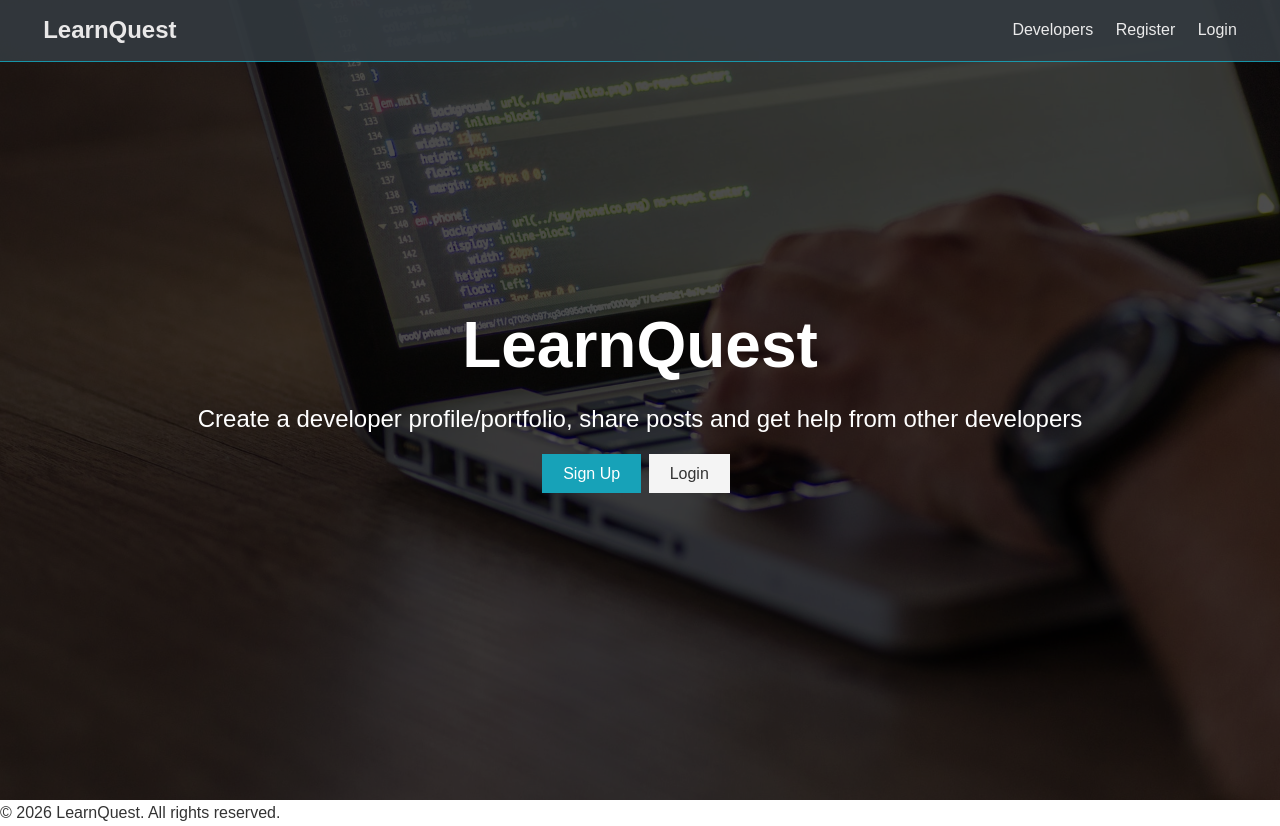
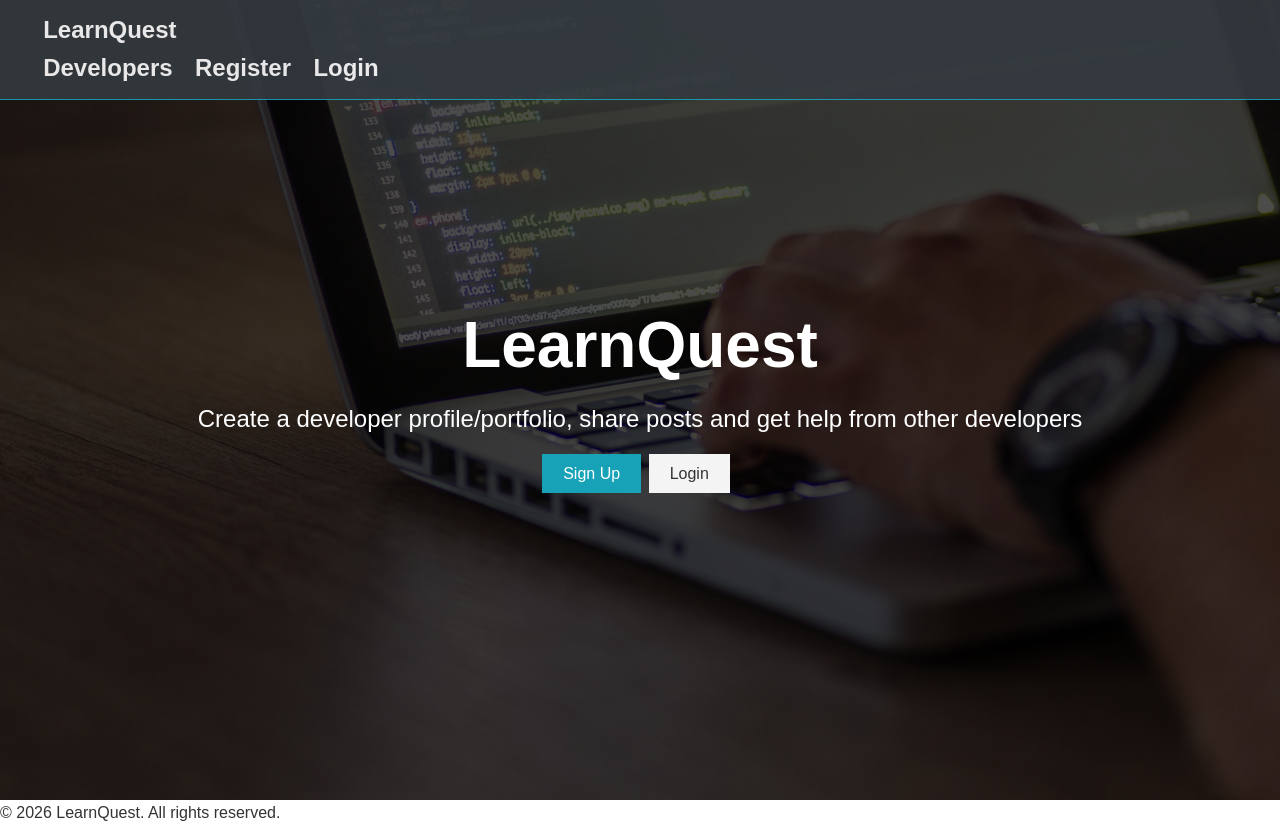
Before and after one commit to abhinandanchivate/IBM-react-feb-2026, a React (Vite) app in the folder client/: page / in a window 1280 px wide. Built offline with nearby package versions, Linux system fonts and the light colour scheme.

Commit message:
updated one .

```diff
--- a/client/src/auth/redux/slices/index.js
+++ b/client/src/auth/redux/slices/index.js
@@ -7,16 +7,26 @@ import {
 const authState = {
   isAuthenticated: false,
   user: null,
-  token: null,
+  token: localStorage.getItem("token"),
   status: "",
-  loading: false,
+  loading: true,
   error: null,
 };
 
 const authSlice = createSlice({
   name: "auth",
   initialState: authState,
-  reducers: {},
+  reducers: {
+    logout: (state) => {
+      state.isAuthenticated = false;
+      state.error = null;
+      state.token = null;
+      localStorage.removeItem("token");
+      state.status = "";
+      state.loading = false;
+      state.user = null;
+    },
+  },
   // reducers: to handle only sync actions where we can have direct manipulation of the state
   // logout : isAuthenticated : false --> direct manipulation fo the state.
 
@@ -89,5 +99,6 @@ const authSlice = createSlice({
 
 // slice is helping us to get the reducers
 export default authSlice.reducer;
+export const { logout } = authSlice.actions;
 // declare the slice and get the reducer from it
 // register the reducer in the store, under the reducers details in the store file.
--- a/client/src/core/components/layouts/Navbar.jsx
+++ b/client/src/core/components/layouts/Navbar.jsx
@@ -1,10 +1,40 @@
 import React from "react";
+import { useDispatch, useSelector } from "react-redux";
 import { Link } from "react-router-dom";
+import { logout } from "../../../auth/redux/slices";
+import useAuth from "../../hooks/UseAuth";
 
 const Navbar = ({ appName }) => {
   // const { appName } = props;
   // destructured the props object
   // whatever the props u need it then we should access them via prop object --> where to declare the props object --> in the parameter of the function component.
+  // const { isAuthenticated } = useSelector((state) => state.auth);
+  const { isAuthenticated, logoutUser } = useAuth();
+  const guestLink = (
+    <ul>
+      <li>
+        <Link to="/profile/all">Developers</Link>
+      </li>
+      <li>
+        <Link to="/auth/register">Register</Link>
+      </li>
+      <li>
+        <Link to="/auth/login">Login</Link>
+      </li>
+    </ul>
+  );
+  // const dispatch = useDispatch();
+  // const handleLogout = () => {
+  //   dispatch(logout());
+  // };
+  const logoutLink = (
+    <ul>
+      <li>
+        <button onClick={logoutUser}>Logout</button>
+      </li>
+    </ul>
+  );
+
   return (
     <>
       {" "}
@@ -13,18 +43,8 @@ const Navbar = ({ appName }) => {
           <Link to="/">
             <i class="fas fa-code"></i> {appName}
           </Link>
+          {isAuthenticated ? logoutLink : guestLink}
         </h1>
-        <ul>
-          <li>
-            <Link to="/profile/all">Developers</Link>
-          </li>
-          <li>
-            <Link to="/auth/register">Register</Link>
-          </li>
-          <li>
-            <Link to="/auth/login">Login</Link>
-          </li>
-        </ul>
       </nav>
     </>
   );
--- /dev/null
+++ b/client/src/core/hooks/useAuth.js
@@ -0,0 +1,14 @@
+import { useDispatch, useSelector } from "react-redux";
+import { logout } from "../../auth/redux/slices";
+
+const useAuth = () => {
+  const dispatch = useDispatch();
+  const { isAuthenticated, user, token, loading, error } = useSelector(
+    (state) => state.auth,
+  );
+  const logoutUser = () => {
+    dispatch(logout());
+  };
+  return { isAuthenticated, user, token, loading, error, logoutUser };
+};
+export default useAuth;
--- a/client/src/main.jsx
+++ b/client/src/main.jsx
@@ -3,15 +3,24 @@ import { createRoot } from "react-dom/client"; // internally ReactDOM i.e. virtu
 import "./index.css";
 import App from "./App.jsx";
 import { BrowserRouter as Router, useNavigate } from "react-router-dom";
-import { Provider } from "react-redux";
+import { Provider, useDispatch } from "react-redux";
 import store from "./redux/store/";
 import { setupListner } from "./redux/middleware/middlewareListner.js";
+import { loadUserAction } from "./auth/redux/actions/auth.action.js";
 
 // do u wnat to call setuplistener only once or everytime ? ==> once is expected --> usd during the application loading time
 
 // Router : will load / provide the routing context / support to manage the complete routing of an application.
 // integration of store with the react application. ---> who will take this responsibility ? --> since in react , everything is component --> a component must take care for this integaration --> Provider component --> react-redux integration lib.
 function BootstrapListener() {
+  const dispatch = useDispatch();
+  useEffect(() => {
+    const token = localStorage.getItem("token");
+    if (token) {
+      console.log("hello from useeffect");
+      dispatch(loadUserAction());
+    }
+  }, []);
   const navigate = useNavigate(); // to navigate to some component based on the response from the backend after performing some action like login, register etc.
   useEffect(() => {
     // setup listener middleware with navigate function
@@ -21,12 +30,12 @@ function BootstrapListener() {
   // will be called when navigate changes --> when we will navigate to some comps then it will call effect.
 } // functional component --> main component is it rendering the content directly via render.
 createRoot(document.getElementById("root")).render(
-  <StrictMode>
-    <Provider store={store}>
-      <Router>
-        <BootstrapListener /> {/* to setup the listner middleware */}
-        <App />
-      </Router>
-    </Provider>
-  </StrictMode>,
+  <Provider store={store}>
+    <Router>
+      <BootstrapListener /> {/* to setup the listner middleware */}
+      <App />
+    </Router>
+  </Provider>,
 );
+
+// ProtectedRoute is loaded early during the loadUser action is executing in the system.
--- a/client/src/profiles/components/pages/current-profile/Profiletop.jsx
+++ b/client/src/profiles/components/pages/current-profile/Profiletop.jsx
@@ -50,5 +50,7 @@ export default Profiletop;
 
 // 1. private component : component level access (RBAC) --> private component.
 // 3. testing
-// 4. custom hooks.
+// 4. custom hooks. we used hooks like useSelector , usenavigation, useEeffect, usestate, etc.
+// useAuth
+
 // 2. logout with reducers
--- a/client/src/utils/ProtectedRoute.jsx
+++ b/client/src/utils/ProtectedRoute.jsx
@@ -9,6 +9,7 @@ const ProtectedRoute = ({ children }) => {
   if (loading) {
     return <>Loading....</>;
   }
+  console.log(isAuthenticated);
   return isAuthenticated ? children : <Navigate to="/auth/login"></Navigate>;
   // navigate hook ---> i should use navigate component since we are dealing with return statement.
 };
```
